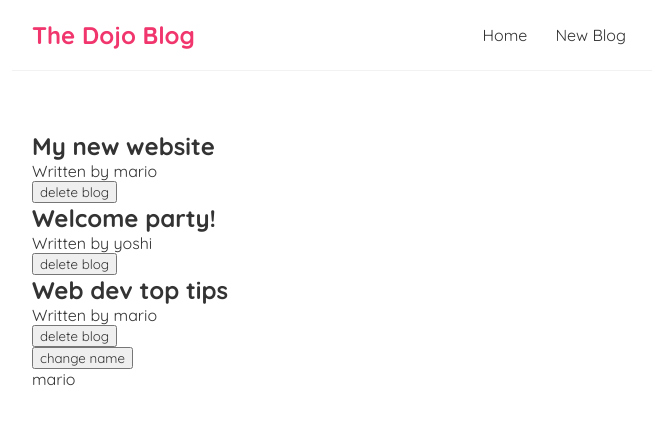
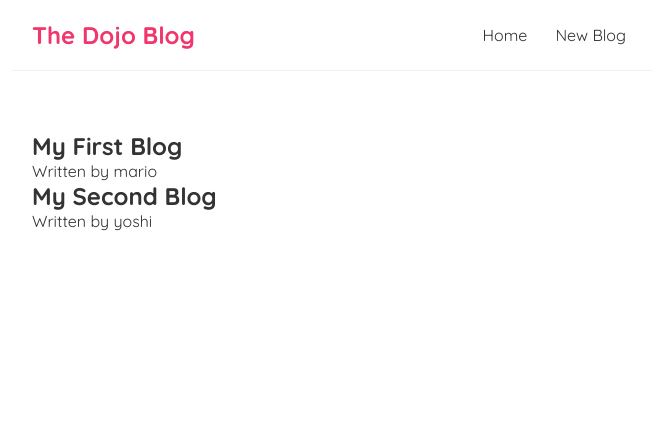
Before and after one commit to matsumoto2004/practice_react, a React (Create React App) app: page / in a window 1280 px wide. Shown: the top 424 px of the page, without its empty margins (308-964 px from the left). Built offline with nearby package versions, Linux system fonts and the light colour scheme; data requests are answered from the project's data file.

Commit message:
#20 finished,react-dom installed

```diff
--- /dev/null
+++ b/data/db.json
@@ -0,0 +1,16 @@
+{
+  "blogs":[
+    {
+      "title":"My First Blog",
+      "body":"lorem ipsum",
+      "author":"mario",
+      "id":1
+    },
+    {
+      "title":"My Second Blog",
+      "body":"lorem ipsum",
+      "author":"yoshi",
+      "id":2
+    }
+  ]
+}
--- a/package.json
+++ b/package.json
@@ -8,6 +8,7 @@
     "@testing-library/user-event": "^13.5.0",
     "react": "^18.3.1",
     "react-dom": "^18.3.1",
+    "react-router-dom": "^7.1.0",
     "react-scripts": "5.0.1",
     "web-vitals": "^2.1.4"
   },
--- a/src/BlogList.js
+++ b/src/BlogList.js
@@ -1,11 +1,10 @@
-const BlogList = ({blogs,title,handleDelete}) => {
+const BlogList = ({blogs,title}) => {
   return (
     <div className="bloglist">
       {blogs.map((blog) => (
         <div className="blog-preview" key={blog.id}>
           <h2>{blog.title}</h2>
           <p>Written by {blog.author}</p>
-          <button onClick={() => handleDelete(blog.id)}>delete blog</button>
         </div>
       ))}
     </div>
--- a/src/Home.js
+++ b/src/Home.js
@@ -1,29 +1,15 @@
 import {useState, useEffect} from 'react';
 import BlogList from './BlogList'
+import useFetch from './useFetch';
 
 const Home = () => {
-  const [blogs, setBlogs] = useState([
-    { title: 'My new website', body: 'lorem ipsum...', author: 'mario', id: 1 },
-    { title: 'Welcome party!', body: 'lorem ipsum...', author: 'yoshi', id: 2 },
-    { title: 'Web dev top tips', body: 'lorem ipsum...', author: 'mario', id: 3 }
-  ]);
-
-  const [name,setName] = useState('mario');
-
-  const handleDelete = (id) => {
-    const newBlogs=blogs.filter((blog) => blog.id !== id);
-    setBlogs(newBlogs);
-  };
-
-  useEffect(()=>{
-    console.log(name);
-  },[name])
+  const {data:blogs,isPending,error}=useFetch("http://localhost:8000/blogs");
 
   return (
     <div className="home">
-      <BlogList blogs={blogs} title="All Blogs!" handleDelete={handleDelete}/>
-      <button onClick={() => setName('luigi')}>change name</button>
-      <p>{name}</p>
+      {error && <div>{error}</div>}
+      {isPending && <div> Loading... </div>}
+      {blogs && <BlogList blogs={blogs} title="All Blogs!"/>}
     </div>
   );
 }
--- /dev/null
+++ b/src/useFetch.js
@@ -0,0 +1,34 @@
+import {useState, useEffect} from 'react';
+
+
+
+const useFetch = (url)=>{
+  const [data, setData] = useState(null);
+  const [isPending,setIsPending] = useState(true);
+  const [error,setError]=useState(null);
+
+  useEffect(()=>{
+    setTimeout(() => {
+      fetch(url)
+      .then(res=>{
+        if(!res.ok){
+          throw Error("could not fetch the data")
+        }
+        return res.json();
+      })
+      .then(data=>{
+        setData(data);
+        setIsPending(false);
+        setError(null);
+      })
+      .catch(err=>{
+        setError(err.message);
+        setIsPending(false);
+      })
+    }, 1000);
+  },[url]);
+
+  return {data,isPending,error};
+}
+
+export default useFetch;
```
Also changed, not shown: 1 other file (tests, documents, lock files or other folders).
